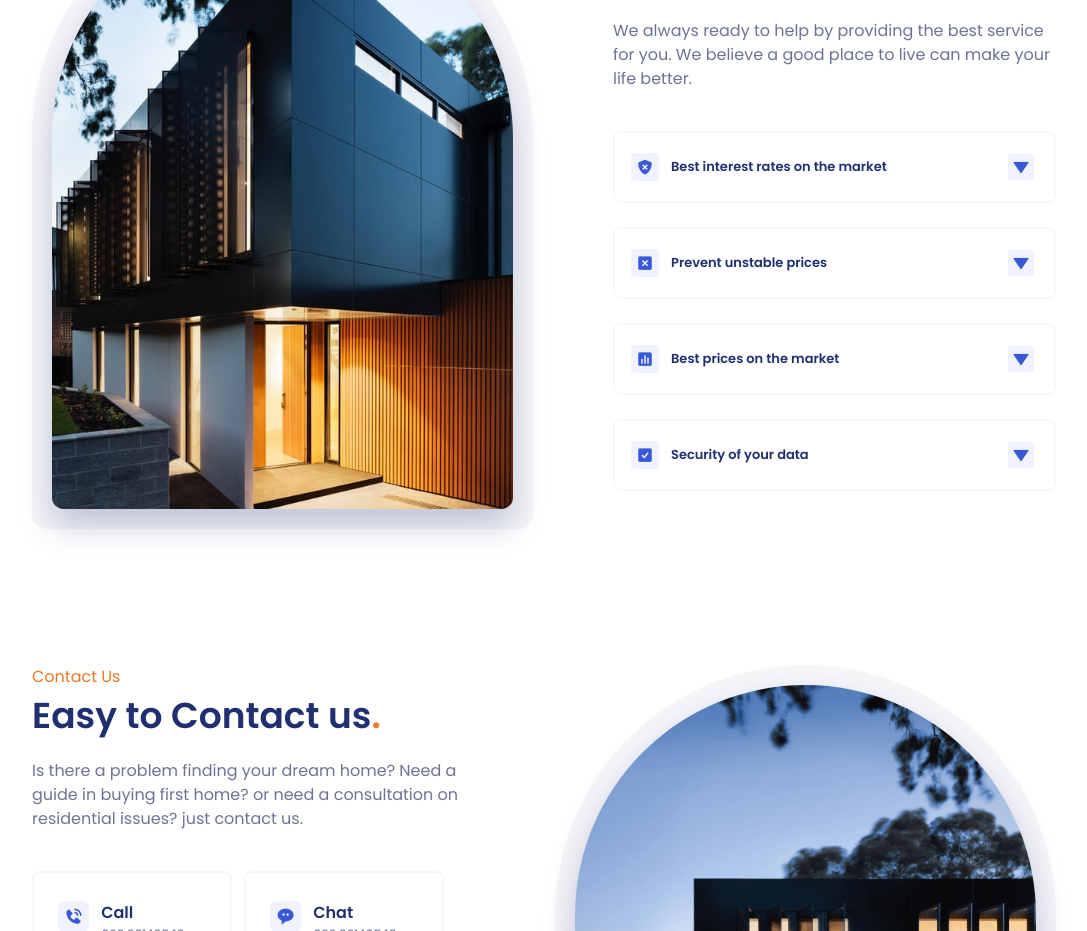
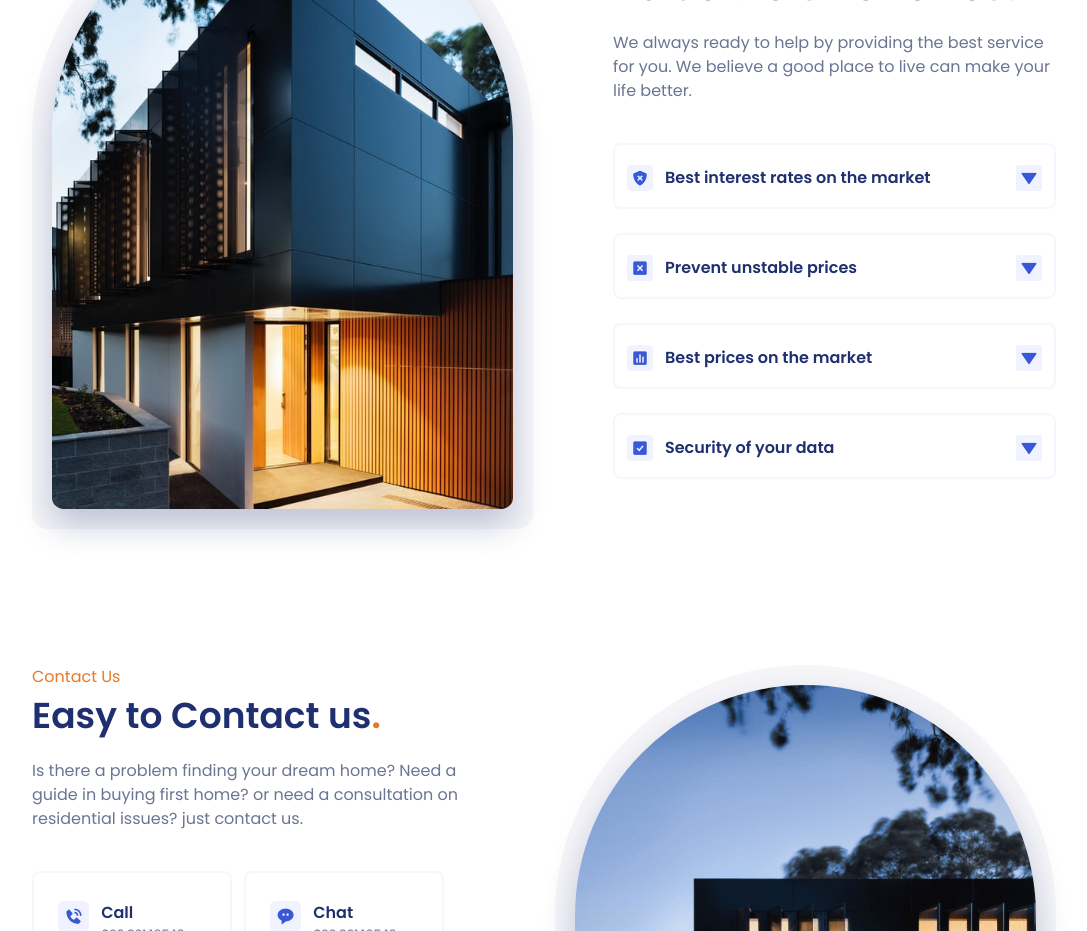
Before and after one commit to shoproizoshlo/real-state-website-vue-ts, a Vue app: page / in a window 1280 px wide. Shown: the part 2100-3031 px from the top of the page, without its empty margins (96-1183 px from the left). Built offline with nearby package versions, Linux system fonts and the light colour scheme.

Commit message:
added tailwind classes to accrodion item

```diff
--- a/src/components/main/AccordionItem.vue
+++ b/src/components/main/AccordionItem.vue
@@ -1,26 +1,33 @@
 <template>
-  <div class="value__accordion-item" :class="{ 'accordion-open': isOpen }">
+  <div
+    class="py-4 lg:py-5 px-3 lg:pt-5 lg:pb-4 bg-body-color rounded-lg value__accordion-item"
+    :class="{ 'accordion-open': isOpen }"
+  >
     <header
       class="flex items-center cursor-pointer value__accordion-header"
       @click="toggleAccordion"
     >
       <i
-        class="bx me-3 p-1 bg-first-color-lighten rounded text-lg text-first-color value__accordion-icon"
+        class="bx mr-3 p-1 bg-first-color-lighten rounded text-lg text-first-color value__accordion-icon"
         :class="icon"
       ></i>
-      <h3 class="text-small-font-size">{{ title }}</h3>
+      <h3 class="text-small-font-size lg:text-normal-font-size-large">
+        {{ title }}
+      </h3>
       <div
-        class="ms-auto p-1 inline-flex bg-first-color-lighten text-lg text-first-color rounded-sm value__accordion-arrow"
+        class="ml-auto p-1 inline-flex bg-first-color-lighten text-lg text-first-color rounded-sm value__accordion-arrow"
       >
         <i class="bx bxs-down-arrow" :class="{ 'bx-rotate-180': isOpen }"></i>
       </div>
     </header>
     <div
-      class="value__accordion-content"
+      class="overflow-hidden value__accordion-content"
       ref="content"
       :style="{ height: contentHeight }"
     >
-      <p class="text-smaller-font-size pt-5 pe-9 pb-0 ps-11">
+      <p
+        class="text-smaller-font-size lg:text-small-font-size-large pt-5 pr-9 pb-0 lg:pb-4 pl-11"
+      >
         {{ description }}
       </p>
     </div>
@@ -77,55 +84,19 @@ export default {
 <style scoped>
 .value__accordion-item {
   border: 2px solid var(--border-color);
-
-  padding: 1rem 0.75rem;
-  background-color: var(--body-color);
-  border-radius: 0.5rem;
 }
-/* flex items-center cursor-pointer */
-.value__accordion-header {
-  display: flex;
-  align-items: center;
-  cursor: pointer;
-}
-/* me-3 p-1 bg-first-color-lighten rounded text-lg text-first-color */
 .value__accordion-icon {
-  background-color: var(--first-color-lighten);
-  padding: 5px;
-  border-radius: 0.25rem;
-  font-size: 18px;
-  color: var(--first-color);
-  margin-right: 0.75rem;
-
   transition: 0.3s;
 }
-/* text-small-font-size */
-.value__accordion-title {
-  font-size: var(--small-font-size);
-}
-/* me-auto p-1 inline-flex bg-first-color-lighten text-lg text-first-color rounded-sm */
 .value__accordion-arrow {
-  display: inline-flex;
-  background-color: var(--first-color-lighten);
-  padding: 0.25rem;
-  color: var(--first-color);
-  border-radius: 2px;
-  font-size: 18px;
-  margin-left: auto;
-
   transition: 0.3s;
 }
 
 .value__accordion-arrow i {
   transition: 0.4s;
 }
-/* text-smaller-font-size pt-5 pe-9 pb-0 ps-11 */
-.value__accordion-description {
-  font-size: var(--smaller-font-size);
-  padding: 1.25rem 2.5rem 0 2.75rem;
-}
+
 .value__accordion-content {
-  overflow: hidden;
   height: 0;
   transition: all 0.25s ease;
 }
@@ -143,17 +114,4 @@ export default {
 .accordion-open .value__accordion-arrow i {
   transform: rotate(-180deg);
 }
-
-@media screen and (min-width: 1023px) {
-  .value__accordion-title {
-    font-size: var(--normal-font-size);
-  }
-  .value__accordion-item {
-    padding: 1.25rem 1.25rem 1.25rem 1rem;
-  }
-  .value__accordion-description {
-    padding-bottom: 1rem;
-    font-size: var(--small-font-size);
-  }
-}
 </style>
```
